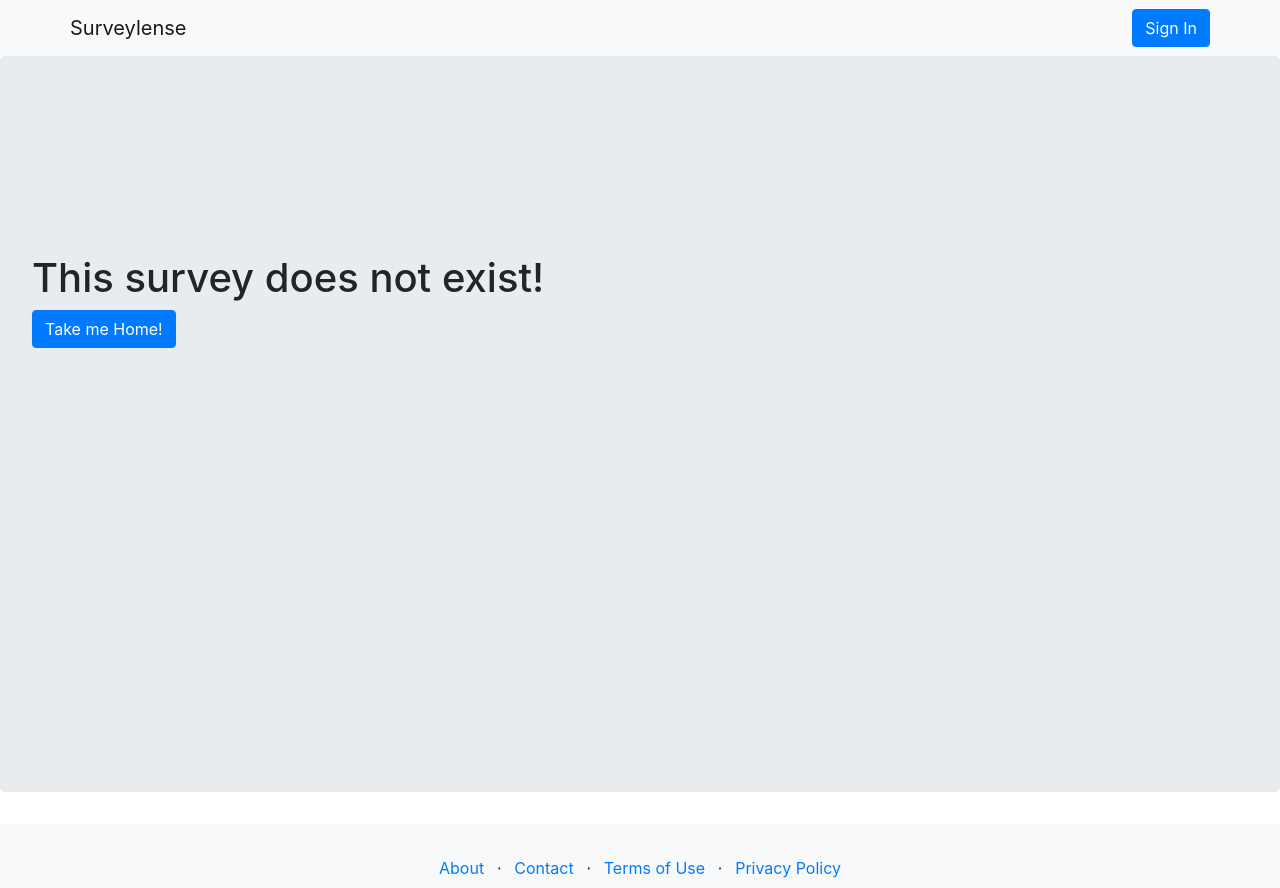
After one commit to cedrikewers/surveylense, a CodeIgniter app: page /database/index.php/survey/loadSurvey/1 in a window 1280 px wide. The commit adds this page. Run offline with CodeIgniter, Linux system fonts and the light colour scheme; data that the repository does not hold is empty; some libraries are stand-ins or nearby versions.

Commit message:
Created Survey View

```diff
--- a/application/config/routes.php
+++ b/application/config/routes.php
@@ -60,4 +60,4 @@ $route['create'] = 'userarea/create';
 $route['login'] = 'login';
 $route['register'] = 'login/register';
 $route['userarea/(:any)'] = 'userarea/$1';
-$route['s/(:any)'] = 'survey/$1';
+$route['s/(:any)'] = 'survey/loadSurvey/$1';
--- a/application/controllers/Survey.php
+++ b/application/controllers/Survey.php
@@ -3,8 +3,30 @@ defined('BASEPATH') OR exit('No direct script access allowed');
 
 class Survey extends CI_Controller {
 
+	function __construct(){
+        parent::__construct();
+        $this->load->model('Survey_Model');
+        }
+
 	public function index()
 	{
-		$this->load->view('welcome_message');
+
+	}
+
+	public function loadSurvey($randomId = null)
+	{
+		$survey = $this->Survey_Model->checkRandomId($randomId);
+		if(isset($survey)){
+			$this->load->library('template');
+			$this->template->set('title', $survey['name']);
+			$this->template->load('templates/homepageTemplate','survey/surveyView', $survey);
+		}
+		else{
+			$this->load->library('template');
+			$this->template->set('title', 'This survey does not exist');
+			$this->template->load('templates/homepageTemplate','survey/surveyDoesNotExist');
+		}
+
+
 	}
 }
--- /dev/null
+++ b/application/models/Survey_model.php
@@ -0,0 +1,12 @@
+<?php
+class Survey_Model extends CI_Model {
+    public function __construct(){
+        $this->load->database();
+    }
+
+    public function checkRandomId($randomId){
+        $this->db->where('randomId', $randomId);
+        $query = $this->db->get('surveyTemp');
+        return $query->row_array();
+    }
+}
--- /dev/null
+++ b/application/views/survey/surveyDoesNotExist.php
@@ -0,0 +1,11 @@
+<div class="jumbotron" style="height: 46em;padding: 198px 32px;">
+        <h1>This survey does not exist!</h1>
+        <a class="btn btn-primary" href="<?php echo(site_url())?>" role="link">Take me Home!</a>
+        <?php
+                    $session = $this->session->userdata('id_user');
+                    if(!empty($session)){
+                        echo '<a href="'.(site_url("create")).'" style="margin-left: 50px;">Create new survey</a>';
+                    };
+        ?>
+        <p></p>
+</div>
--- a/application/views/templates/userareaTemplate.php
+++ b/application/views/templates/userareaTemplate.php
@@ -30,7 +30,7 @@
         <nav class="navbar navbar-light navbar-expand bg-light navigation-clean">
             <div class="container">
                 <a class="navbar-brand" href="/">Surveylense</a>
-                <div class="nav-item"><a class="nav-link" href="#">Link</a></div>
+                <div class="nav-item"><a class="nav-link" href="<?php echo site_url('create');?>">Create a survey</a></div>
                 <div class="nav-item"><a class="nav-link" href="#">Link2</a></div>
                 <div class="nav-item dropdown">
                     <a class="nav-link btn btn-primary dropdown-toggle" href="#" id="navbarDropdown" role="button" data-toggle="dropdown" aria-haspopup="true" aria-expanded="false">
```
Also changed, not shown: application/views/survey/surveyView.php (+36 -0 lines), assets/db/db.db.
